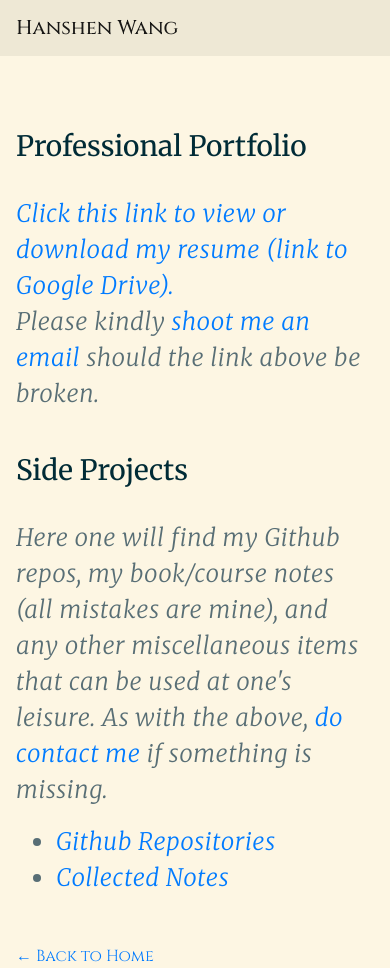
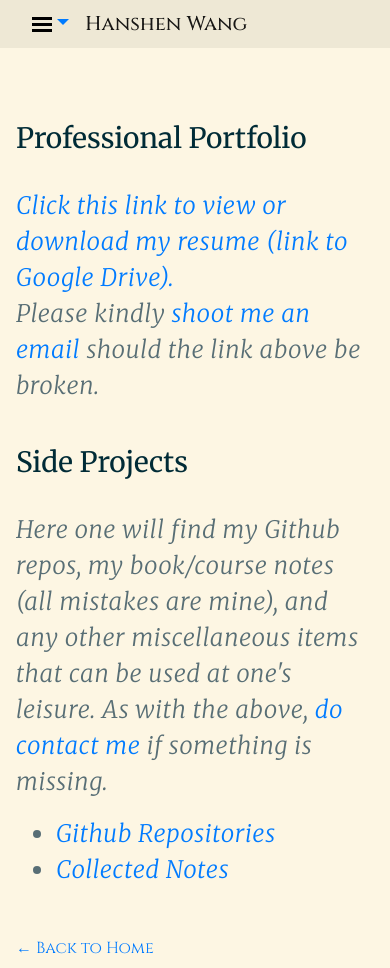
Before and after one commit to BenedictHW/project-isidore-javascript, a Next.js app: page /work in a window 390 px wide. Built offline with nearby package versions, Linux system fonts and the light colour scheme.

Commit message:
Redesigned Navbar for mobile use. :)

```diff
--- a/components/layout.js
+++ b/components/layout.js
@@ -3,7 +3,7 @@ import Head from "next/head";
 import styles from "./layout.module.css";
 import utilStyles from "../styles/utils.module.css";
 import Link from "next/link";
-import { Navbar, Nav } from "react-bootstrap";
+import { Navbar, Nav, NavDropdown } from "react-bootstrap";
 
 const name = "Hanshen Wang";
 export const siteTitle = "HanshenWang.com";
@@ -11,23 +11,51 @@ export const siteTitle = "HanshenWang.com";
 export default function Layout({ children, home, notesPage, blogPage }) {
   return (
     <React.Fragment>
-      <Navbar className="colorNavbar" sticky="top">
+      <Navbar className={styles.colorNavbar} sticky="top">
+        <NavDropdown
+          /* https://stackoverflow.com/questions/43479577/add-a-image-to-react-bootstrap-dropdown */
+          title={
+            <svg viewBox="0 0 100 80" width="20" height="20">
+              <rect width="100" height="15"></rect>
+              <rect y="30" width="100" height="15"></rect>
+              <rect y="60" width="100" height="15"></rect>
+            </svg>
+          }
+          className={styles.hamburgerNav}
+        >
+          <NavDropdown.Item href="/about" className={styles.hamburgerNav}>
+            About
+          </NavDropdown.Item>
+          <NavDropdown.Item href="/work" className={styles.hamburgerNav}>
+            Work
+          </NavDropdown.Item>
+          <NavDropdown.Item href="/blog" className={styles.hamburgerNav}>
+            Blog
+          </NavDropdown.Item>
+          <NavDropdown.Item href="/contact" className={styles.hamburgerNav}>
+            Contact
+          </NavDropdown.Item>
+          <NavDropdown.Divider />
+          <NavDropdown.Item href="/" className={styles.hamburgerNav}>
+            Home Page
+          </NavDropdown.Item>
+        </NavDropdown>
         <Navbar.Brand href="/" className={utilStyles.headingNavbar}>
           Hanshen Wang
         </Navbar.Brand>
         <Navbar.Toggle aria-controls="basic-navbar-nav" />
         <Navbar.Collapse id="basic-navbar-nav">
           <Nav className="mr-auto">
-            <Nav.Link href="/about" className={utilStyles.titleNavbar}>
+            <Nav.Link href="/about" className={styles.titleNavbar}>
               About
             </Nav.Link>
-            <Nav.Link href="/work" className={utilStyles.titleNavbar}>
+            <Nav.Link href="/work" className={styles.titleNavbar}>
               Work
             </Nav.Link>
-            <Nav.Link href="/blog" className={utilStyles.titleNavbar}>
+            <Nav.Link href="/blog" className={styles.titleNavbar}>
               Blog
             </Nav.Link>
-            <Nav.Link href="/contact" className={utilStyles.titleNavbar}>
+            <Nav.Link href="/contact" className={styles.titleNavbar}>
               Contact
             </Nav.Link>
             {notesPage && (
@@ -95,10 +123,9 @@ export default function Layout({ children, home, notesPage, blogPage }) {
         )}
       </div>
       <style jsx global>{`
-        .colorNavbar {
-          background-color: #eee8d5;
-          /* https://www.sitepoint.com/community/t/can-you-help-me-with-my-navigation-bar/9619/6 */
-          overflow: hidden;
+        /* https://stackoverflow.com/questions/50970773/change-color-background-color-of-navdropdown-in-react-bootstrap */
+        div.dropdown-menu.show {
+          background-color: #eee8d5; // for drop down menu color
         }
       `}</style>
     </React.Fragment>
--- a/components/layout.module.css
+++ b/components/layout.module.css
@@ -29,3 +29,40 @@
   font-family: 'Cinzel', serif;
   margin: 3rem 0 0;
 }
+
+.colorNavbar {
+  background-color: #eee8d5;
+  /* https://www.sitepoint.com/community/t/can-you-help-me-with-my-navigation-bar/9619/6 */
+  position: sticky;
+  width: 100%;
+  height: 3rem;
+  overflow-x: visible;
+  overflow-y: visible;
+}
+
+@media screen and (min-width: 0px) and (max-width: 640px) {
+  .titleNavbar{
+    display:none;
+  }
+}
+@media screen and (min-width: 641px) {
+  .titleNavbar{
+    font-family: 'Cinzel', serif;
+    font-weight: 500;
+    font-size: 1.25rem;
+  }
+}
+
+@media screen and (min-width: 0px) and (max-width: 640px) {
+  .hamburgerNav{
+    display:block;
+    font-family: 'Cinzel', serif;
+    font-weight: 500;
+    font-size: 1.25rem;
+  }
+}
+@media screen and (min-width: 641px) {
+  .hamburgerNav{
+    display:none;
+  }
+}
--- a/styles/utils.module.css
+++ b/styles/utils.module.css
@@ -54,18 +54,6 @@
   font-weight: 500;
   font-size: 1.25rem;
 }
-@media screen and (min-width: 0px) and (max-width: 800px) {
-  .titleNavbar{
-    display:none;
-  }
-}
-@media screen and (min-width: 801px) {
-  .titleNavbar{
-    font-family: 'Cinzel', serif;
-    font-weight: 500;
-    font-size: 1.25rem;
-  }
-}
 .headingPortfolio{
   font-family: 'Cinzel', serif;
   font-size: 2rem;
```
